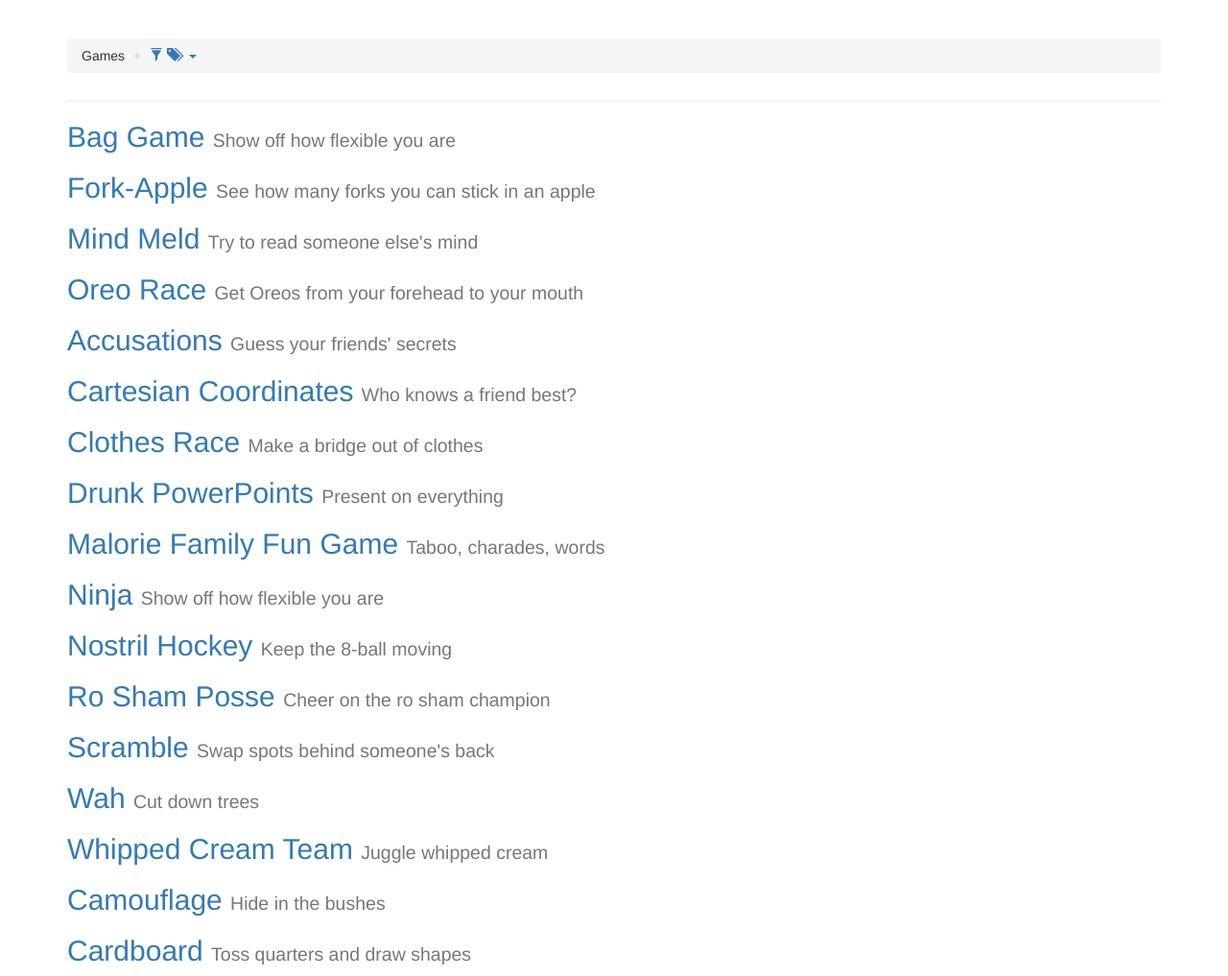
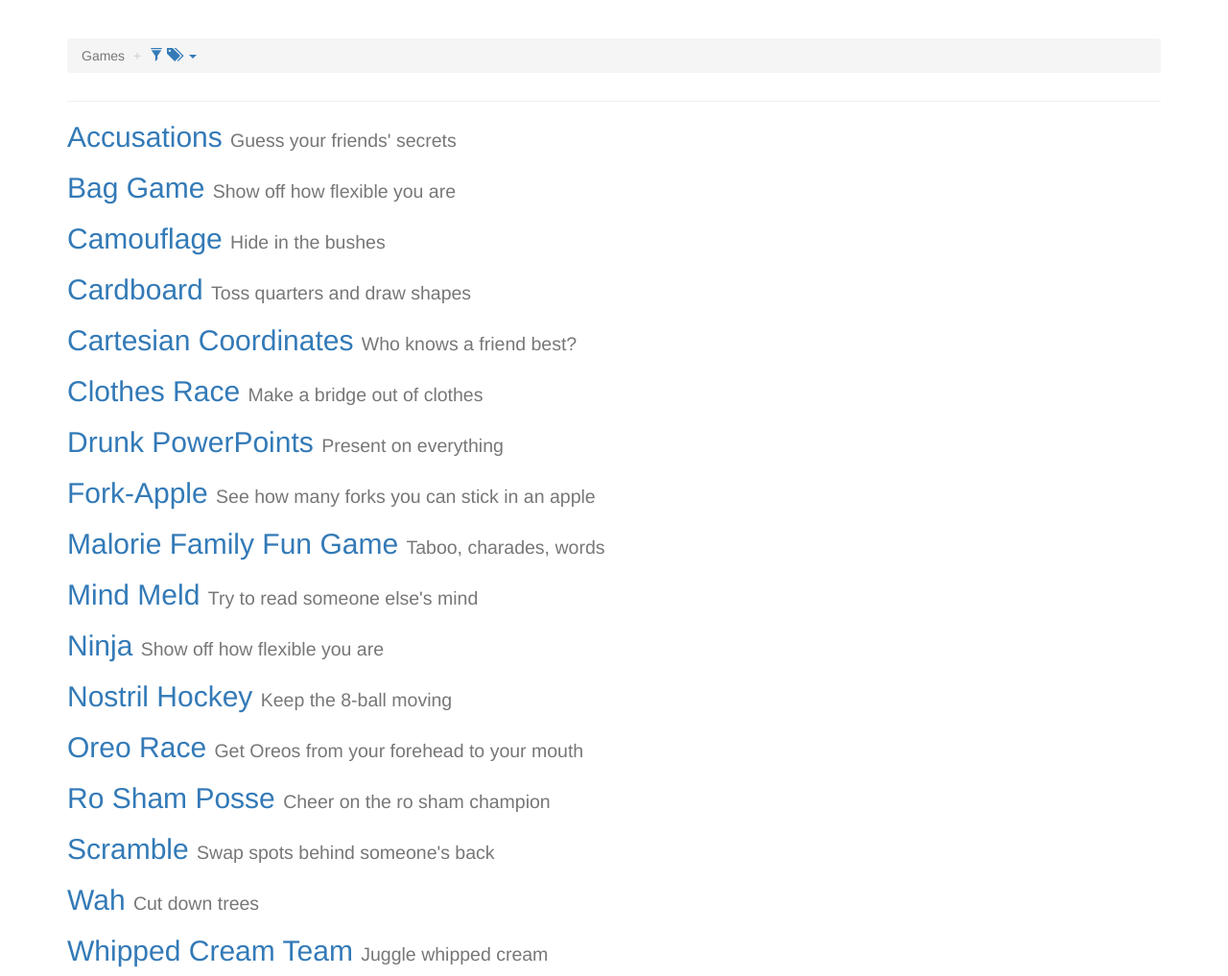
Before and after one commit to davidselassie/games, a Jekyll site: the page built from index.html, in a window 1280 px wide. Shown: the whole page at 96% size. Built offline with Jekyll 4.4.1, drawn with Linux system fonts in a browser that asks for light colours; nearby versions of some CDN libraries.

Commit message:
Fixes list sort order and header text color.

```diff
--- a/index.html
+++ b/index.html
@@ -45,7 +45,7 @@
 
       <div class="page-header">
         <ol class="breadcrumb">
-          <li>
+          <li class="active">
             <a ng-cloak ng-show="getFilterTag()" href="{{ site.baseurl }}/">Games</a>
             <span ng-hide="getFilterTag()">Games</span>
           </li>
@@ -77,7 +77,7 @@
         </ol>
       </div>
 
-      {% assign sorted_posts = (site.posts | sort:title) %}
+      {% assign sorted_posts = (site.posts | sort:'title') %}
       {% for post in sorted_posts %}
       <h2 ng-cloak ng-show="shouldShow({{ post.tags | jsonify | escape }})">
         <a href="{{ site.baseurl }}{{ post.url }}" target="_self">{{ post.title }}</a>
```
